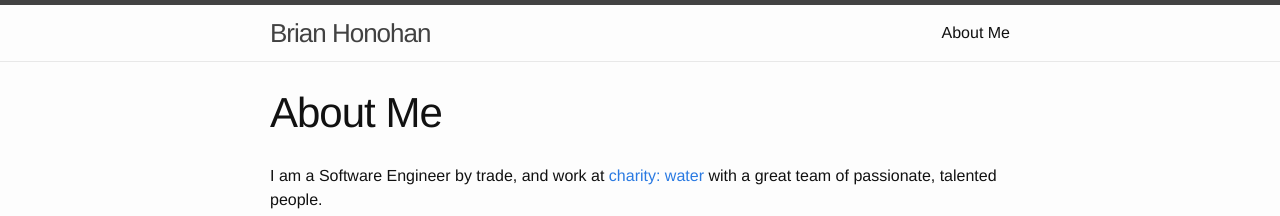
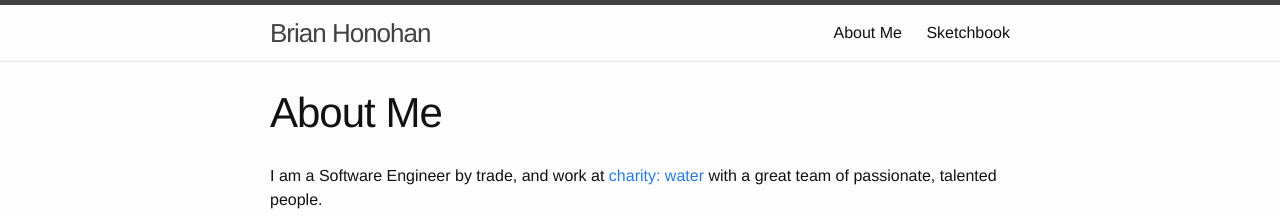
Before and after one commit to brianhonohan/brianhonohan.github.io, a Jekyll site: the page built from about.md, in a window 1280 px wide. Shown: the top 216 px of the page. Built offline with Jekyll 4.4.1, drawn with Linux system fonts in a browser that asks for light colours.

Commit message:
Update header nav to include link to Sketchbook

```diff
--- a/_includes/header.html
+++ b/_includes/header.html
@@ -14,11 +14,8 @@
       </a>
 
       <div class="trigger">
-        {% for page in site.pages %}
-          {% if page.title %}
-          <a class="page-link" href="{{ page.url | prepend: site.baseurl }}">{{ page.title }}</a>
-          {% endif %}
-        {% endfor %}
+        <a class="page-link" href="http://brianhonohan.com/about">About Me</a>
+        <a class="page-link" href="https://brianhonohan.github.io/sketchbook/">Sketchbook</a>
       </div>
     </nav>
 
```
